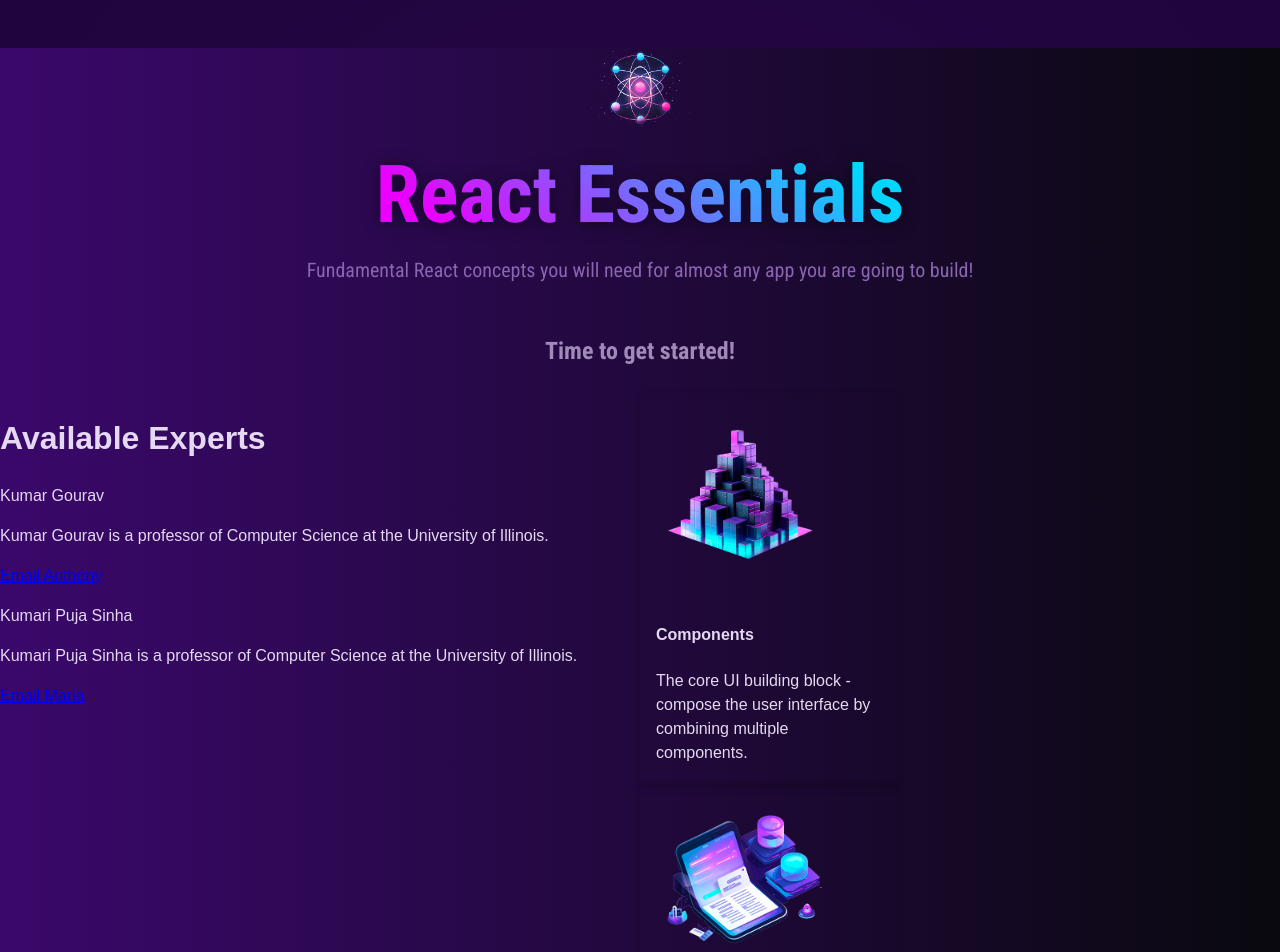
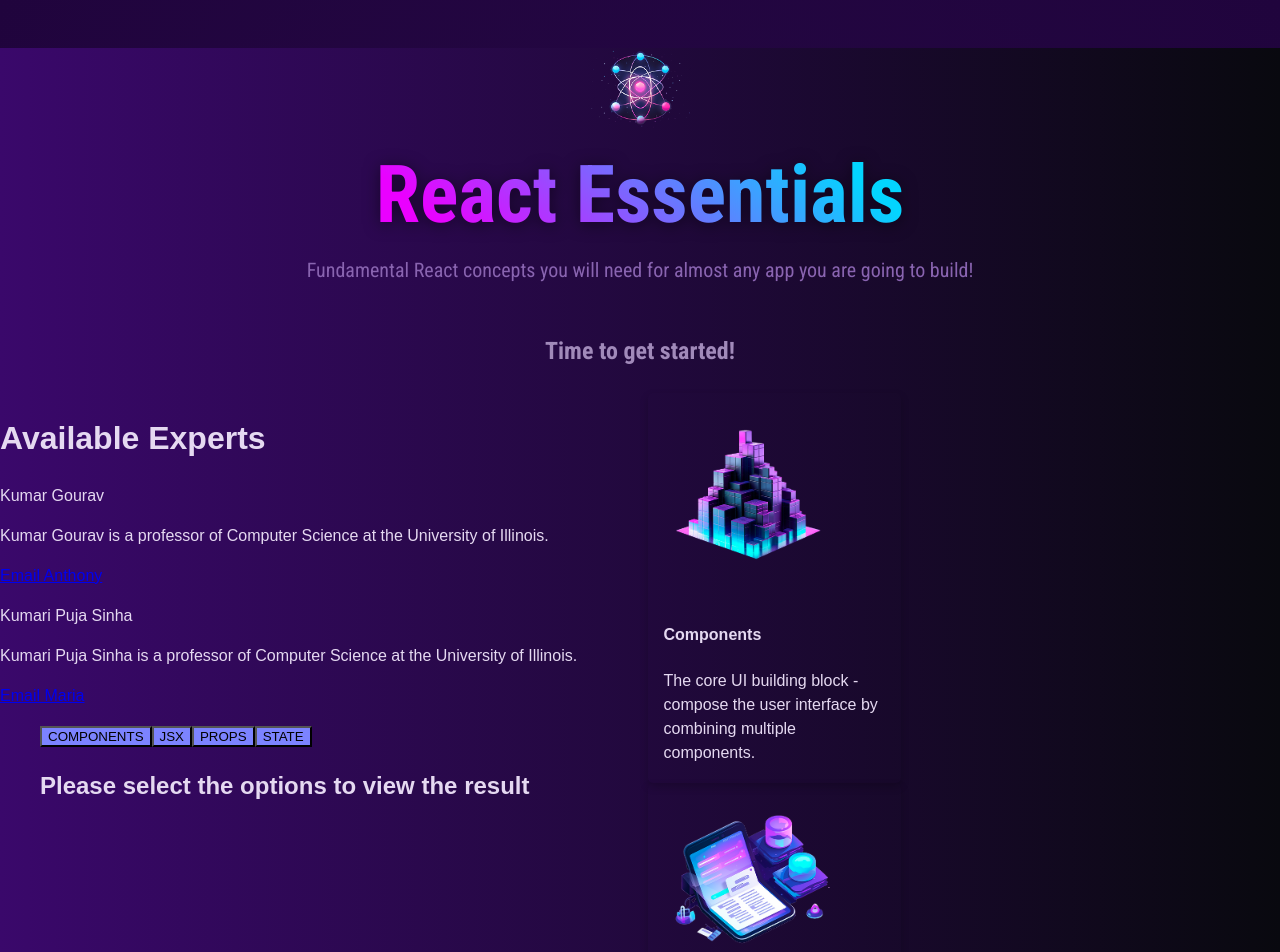
Before and after one commit to TrapFish/react-demo, a React (Vite) app: page / in a window 1280 px wide. Shown: the top 952 px of the page. Built offline with nearby package versions, Linux system fonts and the light colour scheme.

Commit message:
changes for UI display

```diff
--- a/src/component/CardDisplay/CardsDisplay.jsx
+++ b/src/component/CardDisplay/CardsDisplay.jsx
@@ -1,9 +1,19 @@
-import React from "react";
+import React, {useState} from "react";
 import Card from './Card';
+import Button from '../../modules/button/button';
+import {LISTDISPLAY, EXAMPLES} from './example';
 
-function CardsDisplay(){
+function CardsDisplay() {
+  const [reactValue, setReactValue] = useState("");
+
+  const handleSelectOption = (optionClicked) => {
+    setReactValue(optionClicked);
+  }
+
+  console.log("Line 13::", EXAMPLES )
   return (
     <>
+      <div>
         <h1>Available Experts</h1>
         <Card name="Kumar Gourav">
           <p>
@@ -24,6 +34,49 @@
             <a href="micky.sinha28@gmail.com">Email Maria</a>
           </p>
         </Card>
+      </div>
+      <div>
+        <section>
+        <menu>
+            {LISTDISPLAY.map((value, index) => {
+              return (
+                <Button key={value} value={value} selectOption={()=>handleSelectOption(value)} />
+              )
+            })}
+            <div>
+              {!Object.keys(EXAMPLES).includes(reactValue) && (
+                <>
+                  <h2>Please select the options to view the result</h2>
+                </>
+              )}
+              {Object.keys(EXAMPLES).includes(reactValue) && (
+                <>
+                  <div className="section-build">
+                    <h1>{EXAMPLES[reactValue].title}</h1>
+                    <p>{EXAMPLES[reactValue].description}</p>
+                    <code>
+                        {EXAMPLES[reactValue].code}
+                    </code>
+                  </div>
+
+                </>
+              )}
+              {/* {EXAMPLES.map((exampleMap, index)=>{
+                return (
+                 <>
+                   {exampleMap[reactValue] && (
+                    <>
+                       <h1>{exampleMap[reactValue].title}</h1>
+                       <p>{exampleMap[reactValue].description}</p>
+                    </>
+                   )}
+                 </>
+                )
+              })} */}
+            </div>
+          </menu>
+        </section>
+      </div>
     </>
   )
 }
--- /dev/null
+++ b/src/component/CardDisplay/example.js
@@ -0,0 +1,57 @@
+export const EXAMPLES = {
+    components: {
+      title: 'Components',
+      description:
+        'Components are the building blocks of React applications. A component is a self-contained module (HTML + optional CSS + JS) that renders some output.',
+      code: `
+  function Welcome() {
+    return <h1>Hello, World!</h1>;
+  }`,
+    },
+    jsx: {
+      title: 'JSX',
+      description:
+        'JSX is a syntax extension to JavaScript. It is similar to a template language, but it has full power of JavaScript (e.g., it may output dynamic content).',
+      code: `
+  <div>
+    <h1>Welcome {userName}</h1>
+    <p>Time to learn React!</p>
+  </div>`,
+    },
+    props: {
+      title: 'Props',
+      description:
+        'Components accept arbitrary inputs called props. They are like function arguments.',
+      code: `
+  function Welcome(props) {
+    return <h1>Hello, {props.name}</h1>;
+  }`,
+    },
+    state: {
+      title: 'State',
+      description:
+        'State allows React components to change their output over time in response to user actions, network responses, and anything else.',
+      code: `
+  function Counter() {
+    const [isVisible, setIsVisible] = useState(false);
+
+    function handleClick() {
+      setIsVisible(true);
+    }
+
+    return (
+      <div>
+        <button onClick={handleClick}>Show Details</button>
+        {isVisible && <p>Amazing details!</p>}
+      </div>
+    );
+  }`,
+    },
+  };
+
+  export const LISTDISPLAY = [
+    'components',
+    'jsx',
+    'props',
+    'state'
+  ]
--- a/src/index.css
+++ b/src/index.css
@@ -196,6 +196,7 @@
 .display-details{
   display: grid;
   grid-template-columns: repeat(2, 1fr);
+  gap: 15px;
 }
 
 .card-data{
@@ -222,3 +223,14 @@
   height: 200px;
   width: 200px;
 }
+
+.button-style{
+  background-color: #7c83ff;
+}
+
+.section-build{
+  min-height: 100%;
+  min-width: 50%;
+  background-color: #2f1d43;
+  padding: 50px;
+}
--- /dev/null
+++ b/src/modules/button/button.jsx
@@ -0,0 +1,9 @@
+import React from 'react';
+
+export default function Button({value, selectOption}){
+    return (
+        <>
+          <button className='button-style' onClick={selectOption}>{value.toUpperCase()}</button>
+        </>
+    )
+}
```
Lines whose indentation alone changed are shown as unchanged.
